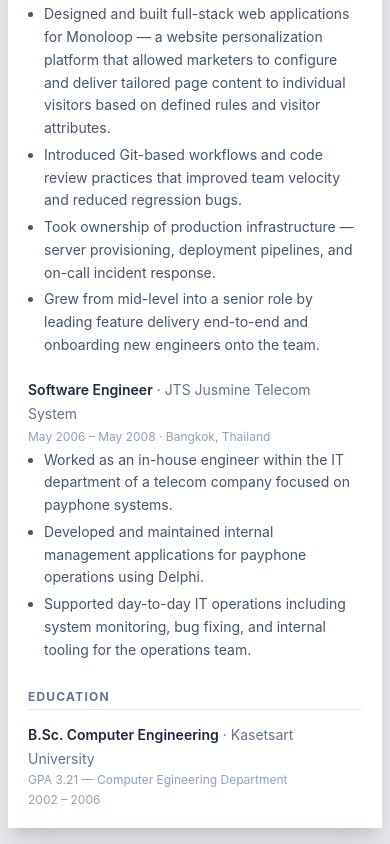
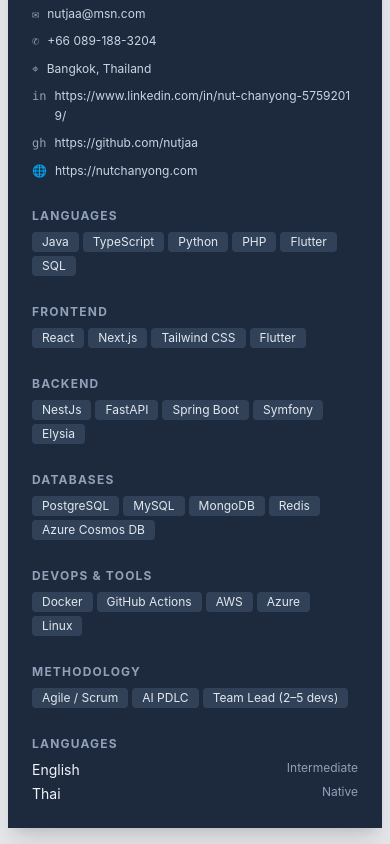
Before and after one commit to nutjaa/personal-resume, a React (Vite) app: page / in a window 390 px wide. Shown: the part 4527-5371 px from the top of the page. Built offline with nearby package versions, Linux system fonts and the light colour scheme.

Commit message:
feat: add team lead skill; sidebar moves to bottom on mobile

```diff
--- a/src/components/Resume.tsx
+++ b/src/components/Resume.tsx
@@ -226,7 +226,7 @@ export default function Resume({ data }: Props) {
   return (
     <div
       id="resume"
-      className="resume-page bg-white shadow-xl mx-auto w-full md:w-[210mm] min-h-screen md:min-h-[297mm] flex flex-col md:flex-row print:w-[210mm] print:min-h-[297mm] print:flex-row"
+      className="resume-page bg-white shadow-xl mx-auto w-full md:w-[210mm] min-h-screen md:min-h-[297mm] flex flex-col-reverse md:flex-row print:w-[210mm] print:min-h-[297mm] print:flex-row"
       style={{ fontFamily: "'Inter', 'Helvetica Neue', Arial, sans-serif" }}
     >
       <Sidebar data={data} />
--- a/src/data/resume.ts
+++ b/src/data/resume.ts
@@ -224,7 +224,7 @@ const resume: ResumeData = {
     },
     {
       category: "Methodology",
-      items: ["Agile / Scrum", "AI PDLC"],
+      items: ["Agile / Scrum", "AI PDLC", "Team Lead (2–5 devs)"],
     },
   ],
   projects: [
```
